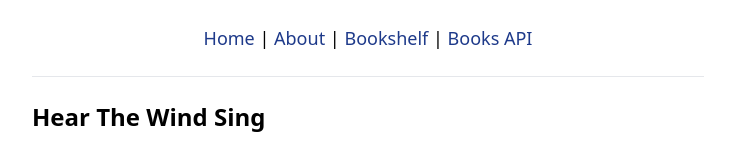
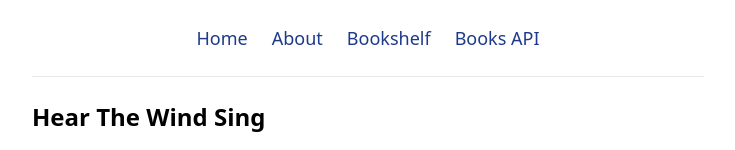
Before and after one commit to robinmetral/next-with-tailwindcss-typescript, a Next.js app: page /bookshelf/1 in a window 1280 px wide. Shown: the top 150 px of the page, without its empty margins (272-1007 px from the left). Built offline with nearby package versions, Linux system fonts and the light colour scheme.

Commit message:
Fetch books via API route rather than importing the sample data (#5)
This makes the example closer to a real use case.

```diff
--- a/components/Layout.tsx
+++ b/components/Layout.tsx
@@ -11,10 +11,21 @@ const Layout: React.FC = ({ children }) => (
       <meta lang="en" />
     </Head>
     <header className="my-6">
-      <nav className="text-center">
-        <Link href="/">Home</Link> | <Link href="/about">About</Link> |{" "}
-        <Link href="/bookshelf">Bookshelf</Link> |{" "}
-        <Link href="/api/books">Books API</Link>
+      <nav>
+        <ul className="list-none flex justify-center gap-6">
+          <li>
+            <Link href="/">Home</Link>
+          </li>
+          <li>
+            <Link href="/about">About</Link>
+          </li>
+          <li>
+            <Link href="/bookshelf">Bookshelf</Link>
+          </li>
+          <li>
+            <Link href="/api/books">Books API</Link>
+          </li>
+        </ul>
       </nav>
       <hr className="mt-6" />
     </header>
--- a/components/Link.tsx
+++ b/components/Link.tsx
@@ -1,15 +1,11 @@
 import NextLink, { LinkProps } from "next/link";
 
-interface Props extends Omit<LinkProps, "href"> {
-  href: string;
-}
-
-const Link: React.FC<Props> = ({ children, href, ...rest }) => {
-  const isExternal: boolean = href.startsWith("http");
+const Link: React.FC<LinkProps> = ({ children, href, ...rest }) => {
+  const isExternal: boolean = String(href).startsWith("http");
 
   if (isExternal) {
     return (
-      <a href={href} className="text-blue-900 hover:text-blue-700">
+      <a href={String(href)} className="text-blue-900 hover:text-blue-700">
         {children}
       </a>
     );
--- a/pages/about.tsx
+++ b/pages/about.tsx
@@ -7,10 +7,11 @@ const About: React.FC = () => (
       This is a boilerplate Next.js website using Tailwind CSS and TypeScript.
     </p>
     <p>
-      You can find the source on{" "}
+      The source is on{" "}
       <Link href="https://github.com/robinmetral/next-with-tailwindcss-typescript">
         GitHub
       </Link>
+      .
     </p>
   </>
 );
--- a/pages/api/books/index.ts
+++ b/pages/api/books/index.ts
@@ -4,9 +4,8 @@ import { sampleBooksData } from "../../../utils/sample-data";
 const handler = (_req: NextApiRequest, res: NextApiResponse): void => {
   try {
     if (!Array.isArray(sampleBooksData)) {
-      throw new Error("Cannot find books data");
+      throw new Error("Couldn't find books");
     }
-
     res.status(200).json(sampleBooksData);
   } catch (err) {
     res.status(500).json({ statusCode: 500, message: err.message });
--- a/pages/bookshelf/[id].tsx
+++ b/pages/bookshelf/[id].tsx
@@ -2,7 +2,7 @@ import { GetStaticProps, GetStaticPaths } from "next";
 import Link from "../../components/Link";
 
 import { Book } from "../../interfaces";
-import { sampleBooksData } from "../../utils/sample-data";
+import { fetchBooks } from "../../utils/books-service";
 
 const BookDetail: React.FC<{ book: Book }> = ({ book }) => (
   <>
@@ -21,12 +21,13 @@ export default BookDetail;
  * https://nextjs.org/docs/basic-features/data-fetching#getstaticpaths-static-generation
  */
 export const getStaticPaths: GetStaticPaths = async () => {
-  const paths = sampleBooksData.map((book) => ({
+  const books = await fetchBooks();
+  const paths = books.map((book) => ({
     params: { id: book.id.toString() },
   }));
   return {
     paths,
-    fallback: false, // show a 404 if that path doesn't exist
+    fallback: false,
   };
 };
 
@@ -35,7 +36,8 @@ export const getStaticPaths: GetStaticPaths = async () => {
  * https://nextjs.org/docs/basic-features/data-fetching#getstaticprops-static-generation
  */
 export const getStaticProps: GetStaticProps = async ({ params }) => {
+  const books = await fetchBooks();
   const id = params?.id;
-  const book = sampleBooksData.find((data) => data.id === Number(id));
+  const book = books.find((data) => data.id === Number(id));
   return { props: { book } };
 };
--- a/pages/bookshelf/index.tsx
+++ b/pages/bookshelf/index.tsx
@@ -1,8 +1,8 @@
 import { GetStaticProps } from "next";
 
 import { Book } from "../../interfaces";
-import { sampleBooksData } from "../../utils/sample-data";
 import Link from "../../components/Link";
+import { fetchBooks } from "../../utils/books-service";
 
 const Bookshelf: React.FC<{ books: Book[] }> = ({ books }) => (
   <>
@@ -28,7 +28,7 @@ const Bookshelf: React.FC<{ books: Book[] }> = ({ books }) => (
 );
 
 export const getStaticProps: GetStaticProps = async () => {
-  const books: Book[] = sampleBooksData;
+  const books: Book[] = await fetchBooks();
   return { props: { books } };
 };
 
--- /dev/null
+++ b/utils/books-service.ts
@@ -0,0 +1,12 @@
+import { Book } from "../interfaces";
+import { API_URL } from "./env";
+
+export async function fetchBooks(): Promise<Book[]> {
+  try {
+    const response = await fetch(`${API_URL}/api/books`);
+    const books: Book[] = await response.json();
+    return books;
+  } catch (error) {
+    throw new Error(`Error fetching books: ${error}`);
+  }
+}
--- /dev/null
+++ b/utils/env.ts
@@ -0,0 +1,4 @@
+export const API_URL =
+  process.env.NODE_ENV === "production"
+    ? "https://next-with-tailwindcss-typescript.vercel.app/"
+    : "http://localhost:3000";
```
Also changed, not shown: interfaces/index.ts (+0 -8 lines).
